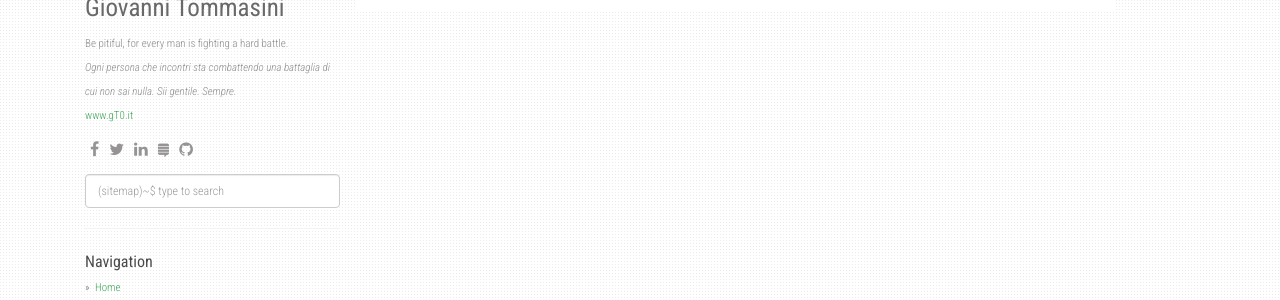
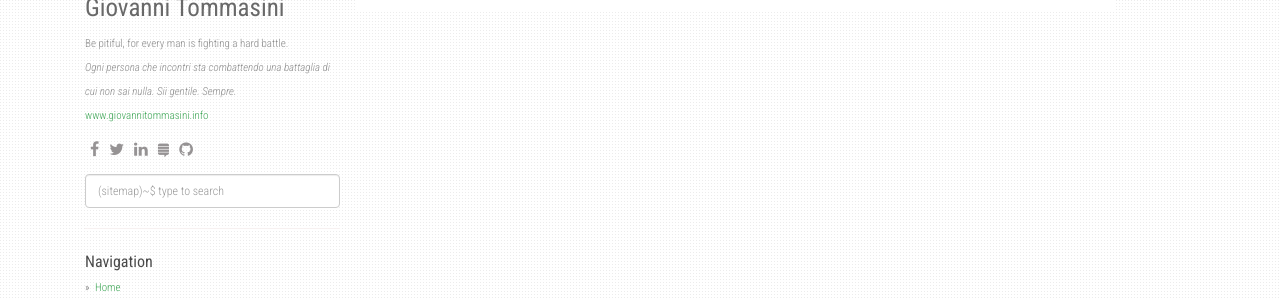
Before and after one commit to tommasinigiovanni/blog, a Jekyll site: the page built from about.md, in a window 1280 px wide. Shown: the part 201-501 px from the top of the page. Built offline with Jekyll 4.4.1, drawn with Linux system fonts in a browser that asks for light colours; nearby versions of some CDN libraries; library files that are not in the unit come from our copies.

Commit message:
Replace the old website

```diff
--- a/_config.yml
+++ b/_config.yml
@@ -2,7 +2,7 @@ title: tommasinigiovanni's blog
 description: computer science, IT, linux, system administrator and other disquisitions
 author: Giovanni Tommasini
 github: https://github.com/tommasinigiovanni
-about: Be pitiful, for every man is fighting a hard battle. <br><i>Ogni persona che incontri sta combattendo una battaglia di cui non sai nulla. Sii gentile. Sempre.</i><br><a href="http://www.gt0.it">www.gT0.it</a>
+about: Be pitiful, for every man is fighting a hard battle. <br><i>Ogni persona che incontri sta combattendo una battaglia di cui non sai nulla. Sii gentile. Sempre.</i><br><a href="http://www.giovannitommasini.info">www.giovannitommasini.info</a>
 disqus_shortname: tommasinigiovannidisqus
 google_analytics: UA-392753-10
 
--- a/about.md
+++ b/about.md
@@ -4,6 +4,6 @@ title: About
 permalink: about/
 ---
 
-For more information about me visit my [website](http://www.gT0.it)
+For more information about me visit my [website](http://www.giovanni.tommasini.info)
 
 email: tommasini.giovanni[at]gmail.com
```
